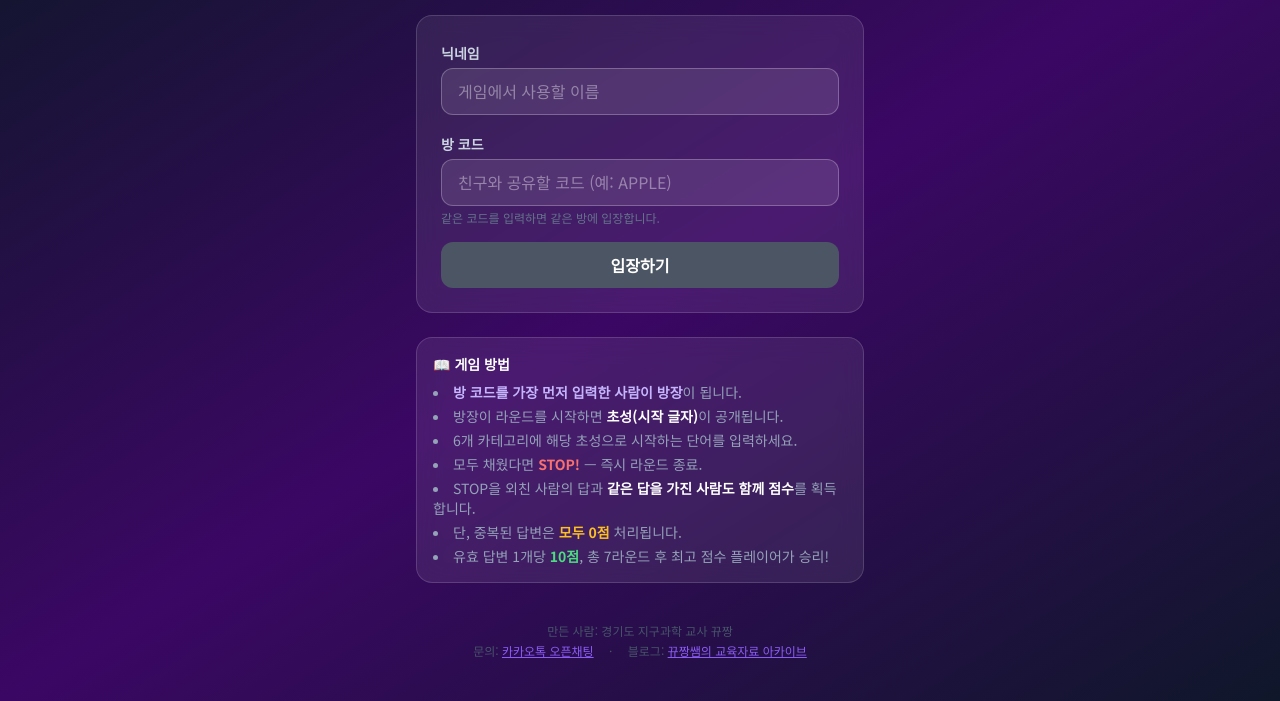
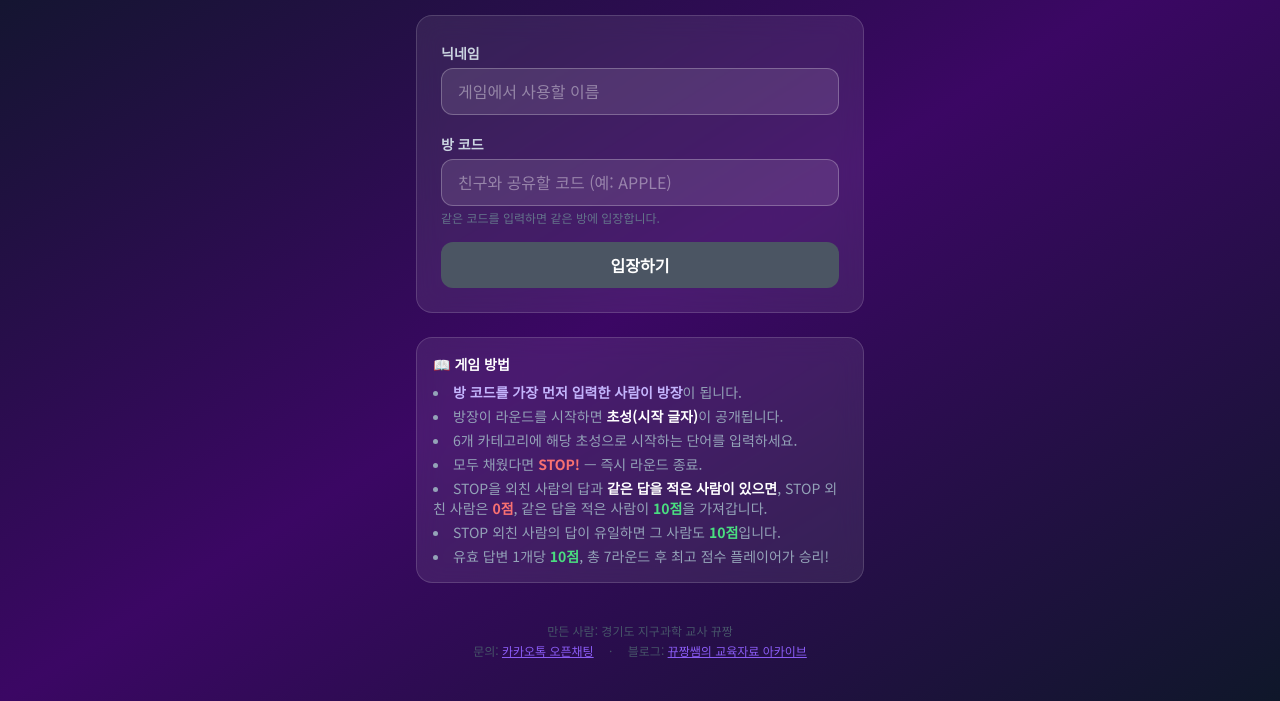
Before and after one commit to eduarchive88/bettibachonline, a website: page public/index.html in a window 1280 px wide. Shown: the part 99-800 px from the top of the page. Drawn offline with nearby package versions, Linux system fonts and the light colour scheme; no server answers.

Commit message:
fix: STOP 규칙 정확하게 수정

```diff
--- a/public/index.html
+++ b/public/index.html
@@ -159,8 +159,8 @@
         <li>방장이 라운드를 시작하면 <strong class="text-white">초성(시작 글자)</strong>이 공개됩니다.</li>
         <li>6개 카테고리에 해당 초성으로 시작하는 단어를 입력하세요.</li>
         <li>모두 채웠다면 <strong class="text-red-400">STOP!</strong> — 즉시 라운드 종료.</li>
-        <li>STOP을 외친 사람의 답과 <strong class="text-white">같은 답을 가진 사람도 함께 점수</strong>를 획득합니다.</li>
-        <li>단, 중복된 답변은 <strong class="text-amber-400">모두 0점</strong> 처리됩니다.</li>
+        <li>STOP을 외친 사람의 답과 <strong class="text-white">같은 답을 적은 사람이 있으면</strong>, STOP 외친 사람은 <strong class="text-red-400">0점</strong>, 같은 답을 적은 사람이 <strong class="text-green-400">10점</strong>을 가져갑니다.</li>
+        <li>STOP 외친 사람의 답이 유일하면 그 사람도 <strong class="text-green-400">10점</strong>입니다.</li>
         <li>유효 답변 1개당 <strong class="text-green-400">10점</strong>, 총 7라운드 후 최고 점수 플레이어가 승리!</li>
       </ul>
     </div>
```
